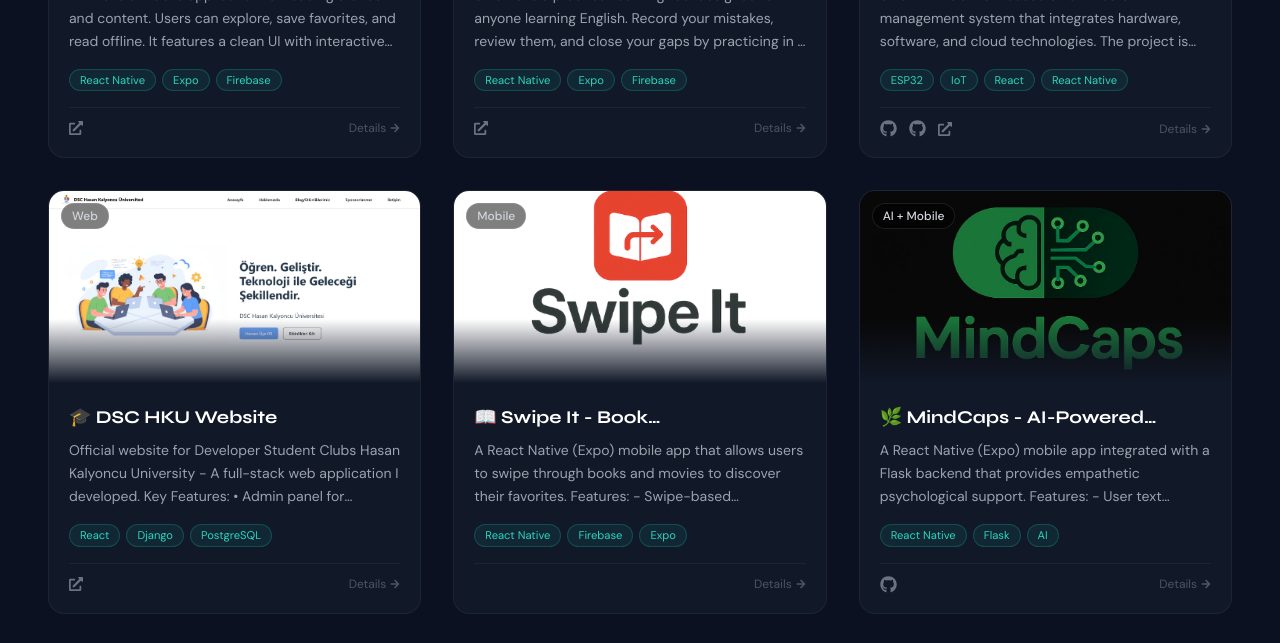
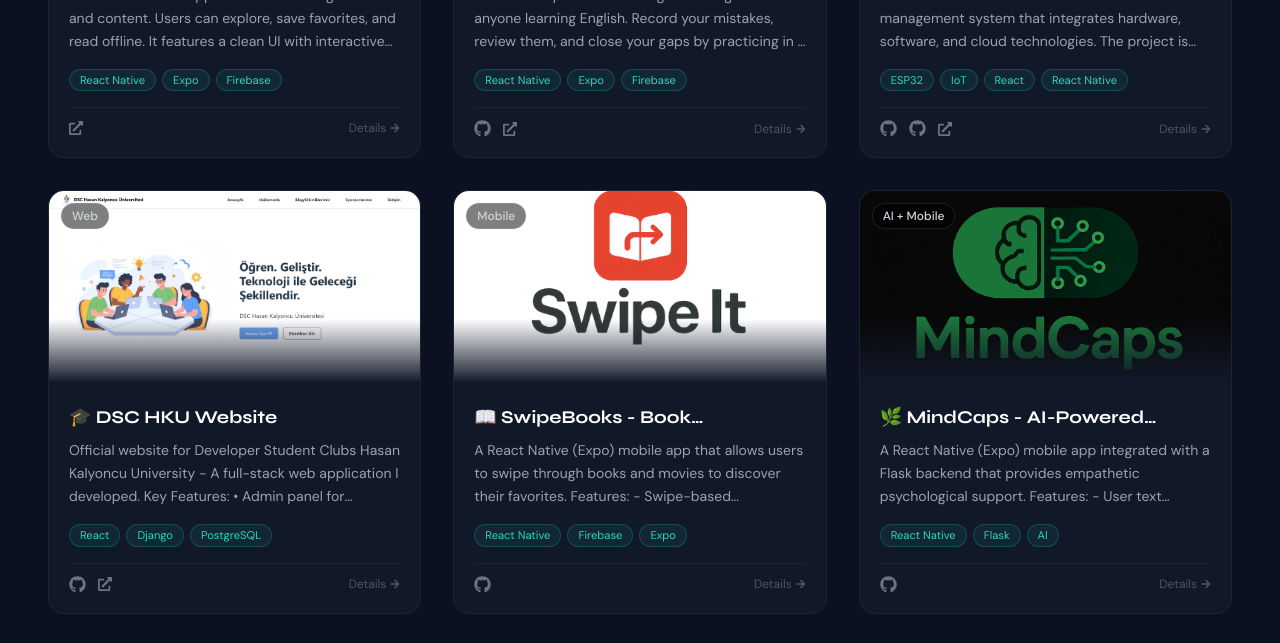
Before and after one commit to Busrwa/portfolio, a React (Vite) app: page / in a window 1280 px wide. Shown: the part 2680-3323 px from the top of the page. Built offline with nearby package versions, Linux system fonts and the light colour scheme.

Commit message:
Updated readme

```diff
--- a/src/contexts/LanguageContext.jsx
+++ b/src/contexts/LanguageContext.jsx
@@ -116,7 +116,7 @@
         liveUrl: "https://dschku.com/"
       },
       swipeIt: {
-        title: "📖 Swipe It - Book Recommendation App",
+        title: "📖 SwipeBooks - Book Recommendation App",
         desc: "A React Native (Expo) mobile app that allows users to swipe through books and movies to discover their favorites.\n\nFeatures:\n- Swipe-based recommendation system (like Tinder)\n- Users can like, dislike, or add items to favorites\n- Firebase Auth for secure user login\n- Firestore database for storing user preferences and top items\n- Detailed view for each book\n- Weekly popularity ranking based on user interactions\n- Bad word filtering and rate-limiting for user submissions\n\n⚠️ This project repository is private to comply with copyright rules. Screenshots are provided to showcase the app functionality."
       },
       mindCaps: {
@@ -315,7 +315,7 @@
         liveUrl: "https://dschku.com/"
       },
       swipeIt: {
-        title: "📖 Swipe It - Kitap Öneri Uygulaması",
+        title: "📖 SwipeBooks - Kitap Öneri Uygulaması",
         desc: "Kullanıcıların kitaplar ve filmler arasında kaydırarak favorilerini keşfetmelerini sağlayan React Native (Expo) mobil uygulaması.\n\nÖzellikler:\n- Kaydırma tabanlı öneri sistemi (Tinder benzeri)\n- Beğenme, beğenmeme veya favorilere ekleme\n- Güvenli kullanıcı girişi için Firebase Auth\n- Kullanıcı tercihlerini ve popüler öğeleri saklamak için Firestore\n- Her kitap için detaylı görünüm\n- Kullanıcı etkileşimlerine göre haftalık popülerlik sıralaması\n- Kötü sözcük filtreleme ve kullanıcı gönderileri için hız sınırlama\n\n⚠️ Bu proje deposu telif kurallarına uyum için gizlidir. Uygulama işlevselliğini göstermek için ekran görüntüleri sağlanmıştır."
       },
       mindCaps: {
--- a/src/pages/ProjectDetail.jsx
+++ b/src/pages/ProjectDetail.jsx
@@ -158,7 +158,7 @@
     stack: ["React Native", "Expo", "Firebase Auth", "Firebase Firestore", "Reanimated 2", "react-native-deck-swiper"],
     en: {
       overview:
-        "Swipe It is a mobile book and movie discovery app using a Tinder-style swipe interaction model. The problem: traditional recommendation lists have low engagement — users scroll past items without actively deciding. By forcing a binary left/right decision per item, the app drives deliberate preference expression, which accumulates into a weekly popularity ranking system.",
+        "SwipeBooks is a mobile book and movie discovery app using a Tinder-style swipe interaction model. The problem: traditional recommendation lists have low engagement — users scroll past items without actively deciding. By forcing a binary left/right decision per item, the app drives deliberate preference expression, which accumulates into a weekly popularity ranking system.",
       architecture:
         "React Native (Expo) frontend with Firebase as the backend. User sessions are managed via Firebase Auth. Swipe decisions (like/dislike/save) are written to Firestore asynchronously — the swipe animation completes without blocking on the write confirmation, keeping the UI at 60fps. A weekly ranking algorithm aggregates like counts from the `items` collection and runs client-side to avoid requiring cloud functions.",
       database:
@@ -171,7 +171,7 @@
     },
     tr: {
       overview:
-        "Swipe It, Tinder tarzı kaydırma etkileşim modeli kullanan mobil kitap ve film keşif uygulamasıdır. Geleneksel öneri listelerinin düşük etkileşim sorununu çözer: her öğe için zorunlu sol/sağ kararı kasıtlı tercih ifadesini yönlendirir ve haftalık popülerlik sıralamasına birikir.",
+        "SwipeBooks, Tinder tarzı kaydırma etkileşim modeli kullanan mobil kitap ve film keşif uygulamasıdır. Geleneksel öneri listelerinin düşük etkileşim sorununu çözer: her öğe için zorunlu sol/sağ kararı kasıtlı tercih ifadesini yönlendirir ve haftalık popülerlik sıralamasına birikir.",
       architecture:
         "Firebase backend ile React Native (Expo) frontend. Kaydırma kararları (beğenme/beğenmeme/kaydetme) Firestore'a asenkron yazılır — kaydırma animasyonu yazma onayını beklemeden tamamlanır, UI'yi 60fps'te tutar.",
       database:
--- a/src/pages/Projects.jsx
+++ b/src/pages/Projects.jsx
@@ -172,7 +172,9 @@
       },
       //demoVideo: hataDefteriDemo,
       liveUrl: "https://play.google.com/store/apps/details?id=com.busrwa.smurfiaapp",
-
+      github: {
+        mobile: "https://github.com/Busrwa/HataDefteri",
+      },
     },
     {
       id: 'smartBin',
@@ -222,6 +224,9 @@
       screenshots: {
         web: [dsc1, dsc2, dsc3, dsc4, dsc5, dsc6, dsc7, dsc8]
       },
+      github: {
+        web: "https://github.com/Busrwa/dsc_Website_Frontend",
+      },
     },
 
     {
@@ -232,7 +237,11 @@
       screenshots: {
         mobile: [swipeit1, swipeit2, swipeit3, swipeit4, swipeit5, swipeit6, swipeit7, swipeit8, swipeit9, swipeit10, swipeit11, swipeit12, swipeit13, swipeit14],
       },
+      github: {
+        mobile: "https://github.com/Busrwa/swipeit",
+      },
     },
+
     {
       id: 'mindCaps',
       title: t.projects.mindCaps.title,
```
Also changed, not shown: 1 other file (tests, documents, lock files or other folders).
